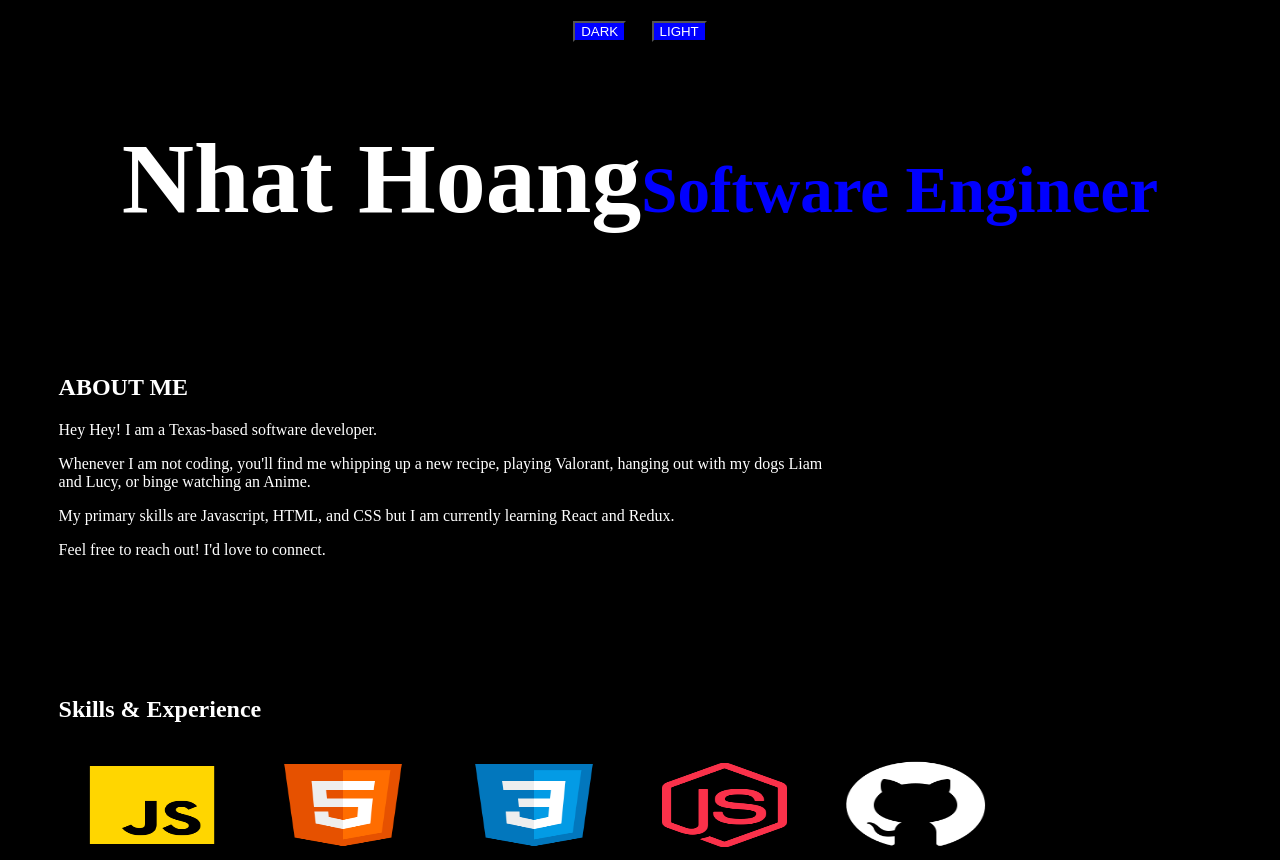
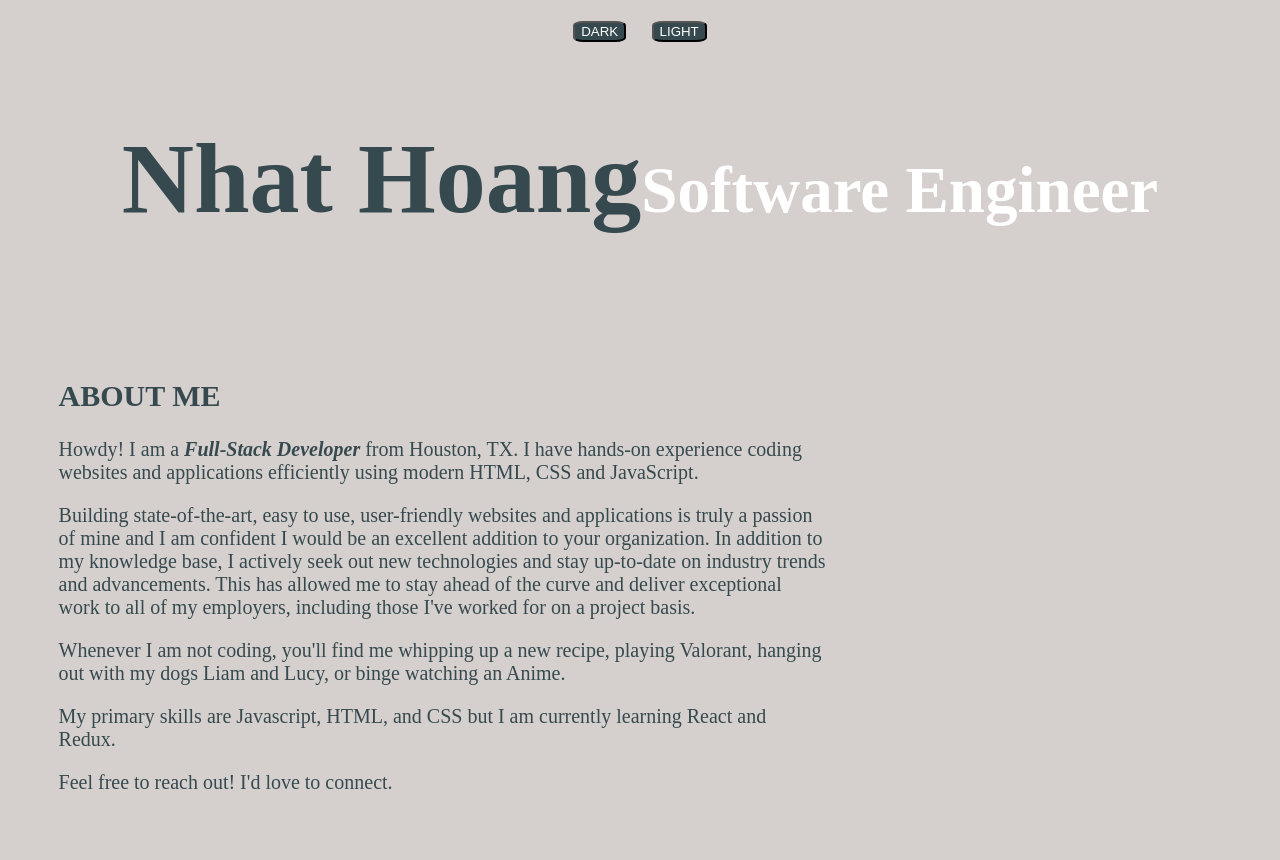
Before and after one commit to nhoang1122/nhoang1122.github.io, a plain HTML site: page index.html in a window 1280 px wide. Shown: the top 860 px of the page. Drawn offline with Linux system fonts and the light colour scheme.

Commit message:
Changed Colors

```diff
--- a/index.html
+++ b/index.html
@@ -20,7 +20,9 @@
 
     <section id="about-me">
         <h2>ABOUT ME</h2>
-        <p>Hey Hey! I am a Texas-based software developer.</p>
+        <p>Howdy! I am a <em>Full-Stack Developer</em> from Houston, TX. I have hands-on experience coding websites and applications efficiently using modern HTML, CSS and JavaScript.</p>
+        <pre></pre>
+        <p>Building state-of-the-art, easy to use, user-friendly websites and applications is truly a passion of mine and I am confident I would be an excellent addition to your organization. In addition to my knowledge base, I actively seek out new technologies and stay up-to-date on industry trends and advancements. This has allowed me to stay ahead of the curve and deliver exceptional work to all of my employers, including those I've worked for on a project basis.</p>
         <pre></pre>
         <p>Whenever I am not coding, you'll find me whipping up a new recipe, playing Valorant, hanging out with my dogs Liam and Lucy, or binge watching an Anime.</p>
         <pre></pre>
@@ -58,8 +60,12 @@
         <a href="https://foundation-capstone-hoang.herokuapp.com/">Hosted Site</a>
     </section>
 
+
     <aside>
         <p>Lorem ipsum dolor sit amet consectetur adipisicing elit. Dignissimos quidem mollitia tenetur facilis rerum placeat debitis repellendus, deleniti in vitae asperiores est aut, nulla quae omnis reiciendis architecto molestiae. Aliquid!</p>
     </aside>
 </body>
+
+
+
 </html>
--- a/styles.css
+++ b/styles.css
@@ -1,5 +1,5 @@
 * {
-    background-color: black;
+    background-color: #D5D0CD;
 }
 
 body {
@@ -14,9 +14,10 @@ header {
 }
 
 .theme {
-    background-color: blue;
+    background-color: #36494E;
     color: white;
     margin: 1%;
+    border-radius: 20%;
 }
 
 #me {
@@ -28,24 +29,30 @@ header {
 
 #name {
     font-size:100px;
-    color: white;
+    color: #36494E;
 }
 
 #title {
     font-size:65px;
-    color: blue;
+    color: white;
 }
 
 h2 {
-    color: white;
+    color: #36494E;
+    font-size: 30px;
 }
 
 h3 {
-    color: white;
+    color: #36494E;
 }
 
 p {
-    color: white;
+    color: #36494E;
+    font-size: 20px;
+}
+
+em {
+    font-weight: bold;
 }
 
 #about-me {
@@ -70,11 +77,10 @@ p {
 }
 
 aside {
-    display: block;
     width: 30%;
     padding-left: 15px;
     margin-left: 15px;
     float: right;
     font-style: italic;
-    background-color: lightgray;
+    background-color: white;
 }
```
